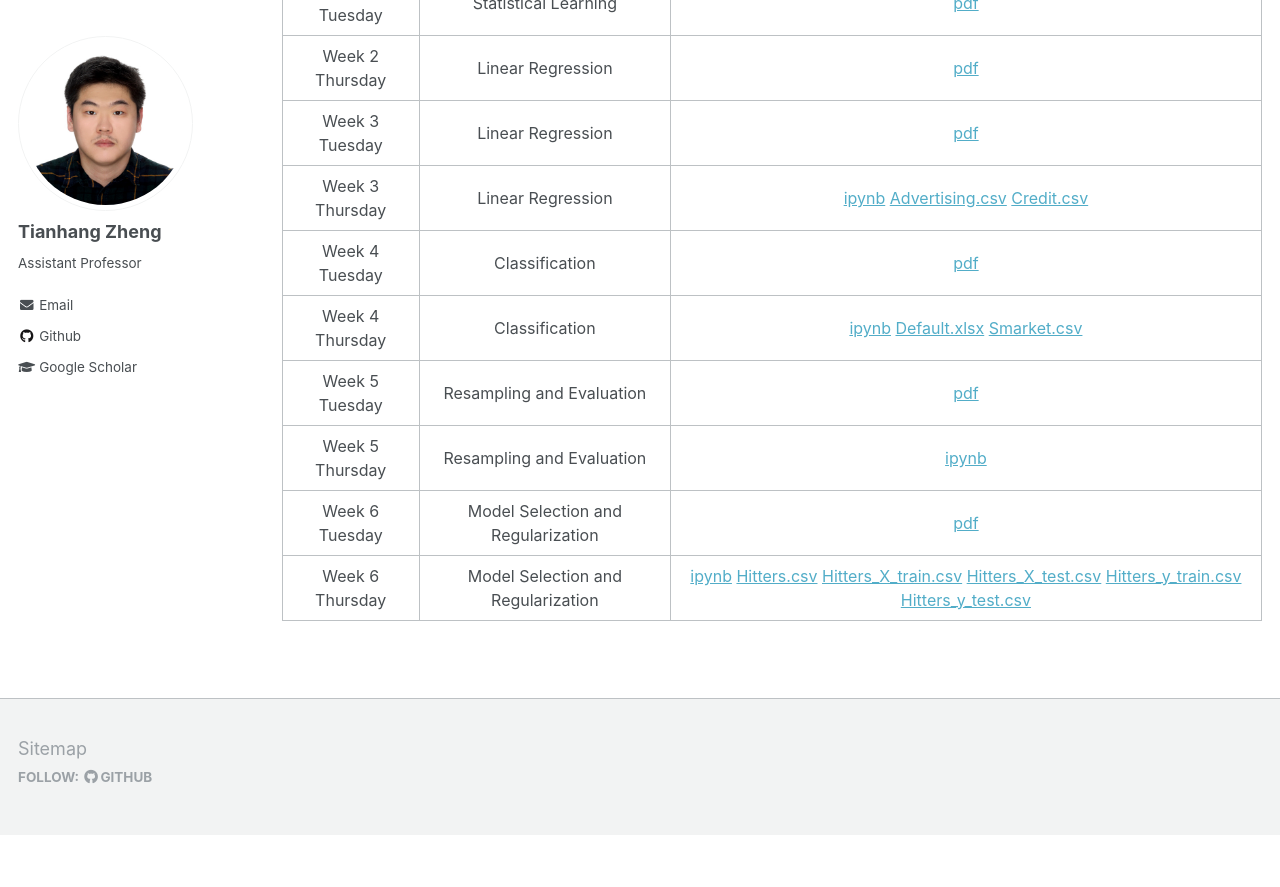
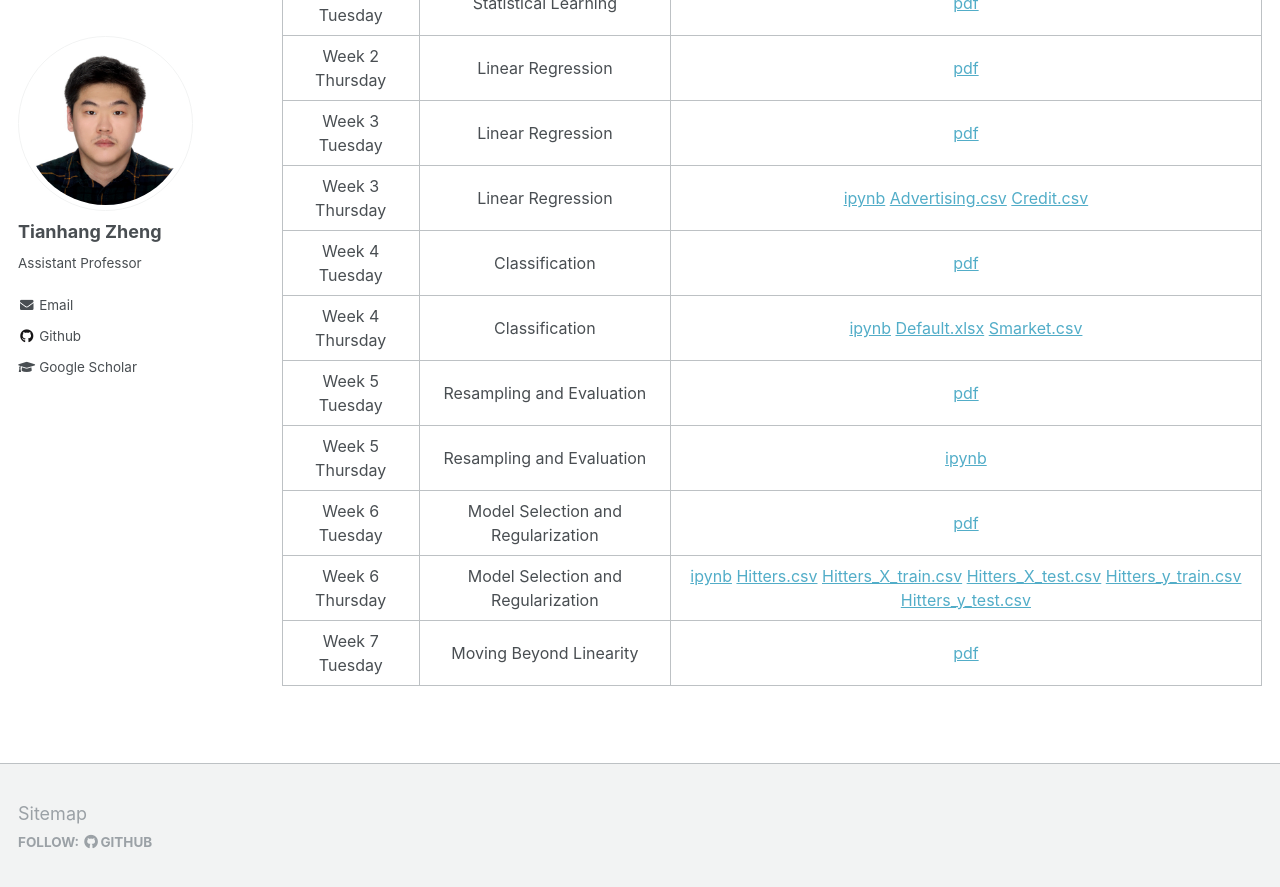
Before and after one commit to tianzheng4/tianzheng4.github.io, a Jekyll site: the page built from _umkc-teaching/2023-fall-teaching-1.md, in a window 1280 px wide and 900 px high, scrolled down 977 px. Shown: the top 887 px of the window. Built offline with Jekyll 4.4.1, drawn with Linux system fonts in a browser that asks for light colours; before the commit the page ends 1812 px from its top, so only the background shows below that.

Commit message:
update course materials

```diff
--- a/_umkc-teaching/2023-fall-teaching-1.md
+++ b/_umkc-teaching/2023-fall-teaching-1.md
@@ -52,6 +52,7 @@ The slides and code only can be used for the purpose of review or preparation fo
 |    Week 5 Thursday    |   Resampling and Evaluation  | <a href="/umkc-teaching/code/Resampling_and_Evaluation.ipynb" download>ipynb</a>|
 |    Week 6 Tuesday    |   Model Selection and Regularization  | [pdf](/umkc-teaching/slides/Lecture7.pdf)|
 |    Week 6 Thursday    |   Model Selection and Regularization  | <a href="/umkc-teaching/code/Model_Selection_and_Regularization.ipynb" download>ipynb</a> <a href="/umkc-teaching/code/data/Hitters.csv" download>Hitters.csv</a> <a href="/umkc-teaching/code/data/Hitters_X_train.csv" download>Hitters_X_train.csv</a> <a href="/umkc-teaching/code/data/Hitters_X_test.csv" download>Hitters_X_test.csv</a> <a href="/umkc-teaching/code/data/Hitters_y_train.csv" download>Hitters_y_train.csv</a> <a href="/umkc-teaching/code/data/Hitters_y_test.csv" download>Hitters_y_test.csv</a>|
+|    Week 7 Tuesday    |   Moving Beyond Linearity  | [pdf](/umkc-teaching/slides/Lecture8.pdf)|
 
 
 
```
Also changed, not shown: 2 other files.
